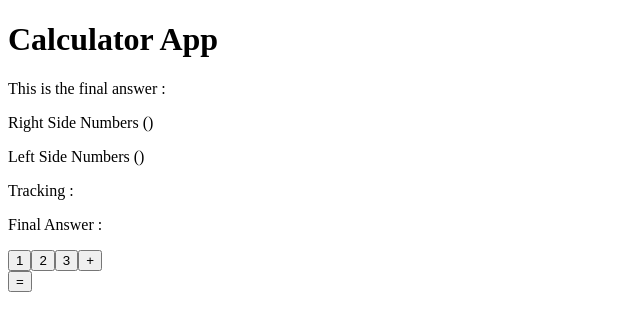
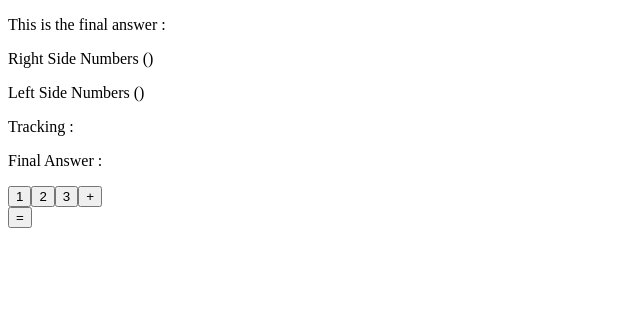
Before and after one commit to regis-mucyo/Calculator-App, a React (Vite) app: page / in a window 1280 px wide. Shown: the top 330 px of the page, without its empty margins (0-640 px from the left). Built offline with nearby package versions, Linux system fonts and the light colour scheme.

Commit message:
Remove title from App component

```diff
--- a/src/App.tsx
+++ b/src/App.tsx
@@ -2,7 +2,6 @@ import Calculator from "./components/Calculator";
 function App() {
   return (
     <>
-      <h1 className="text-5xl">Calculator App</h1>
       <Calculator />
     </>
   );
```
